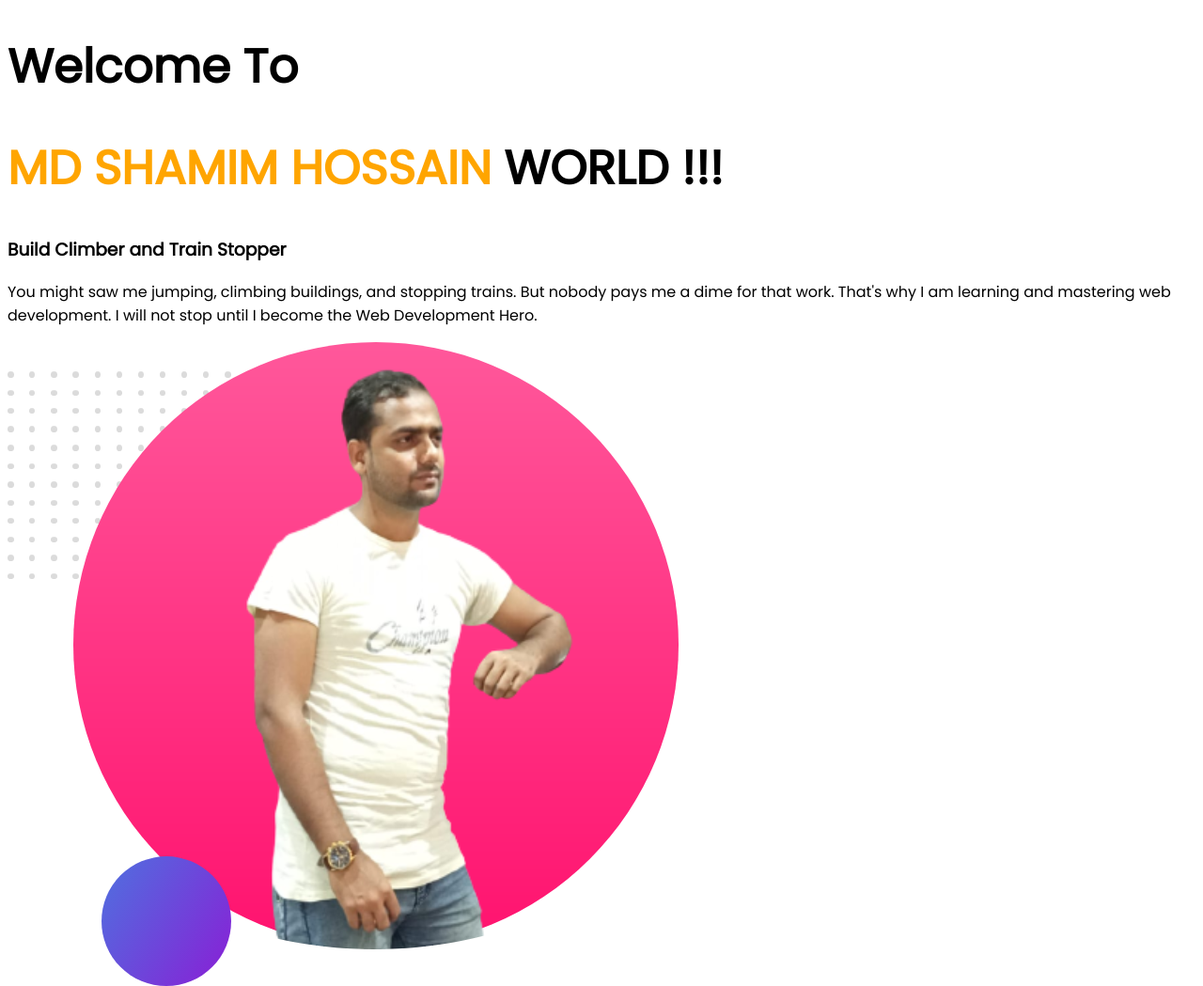
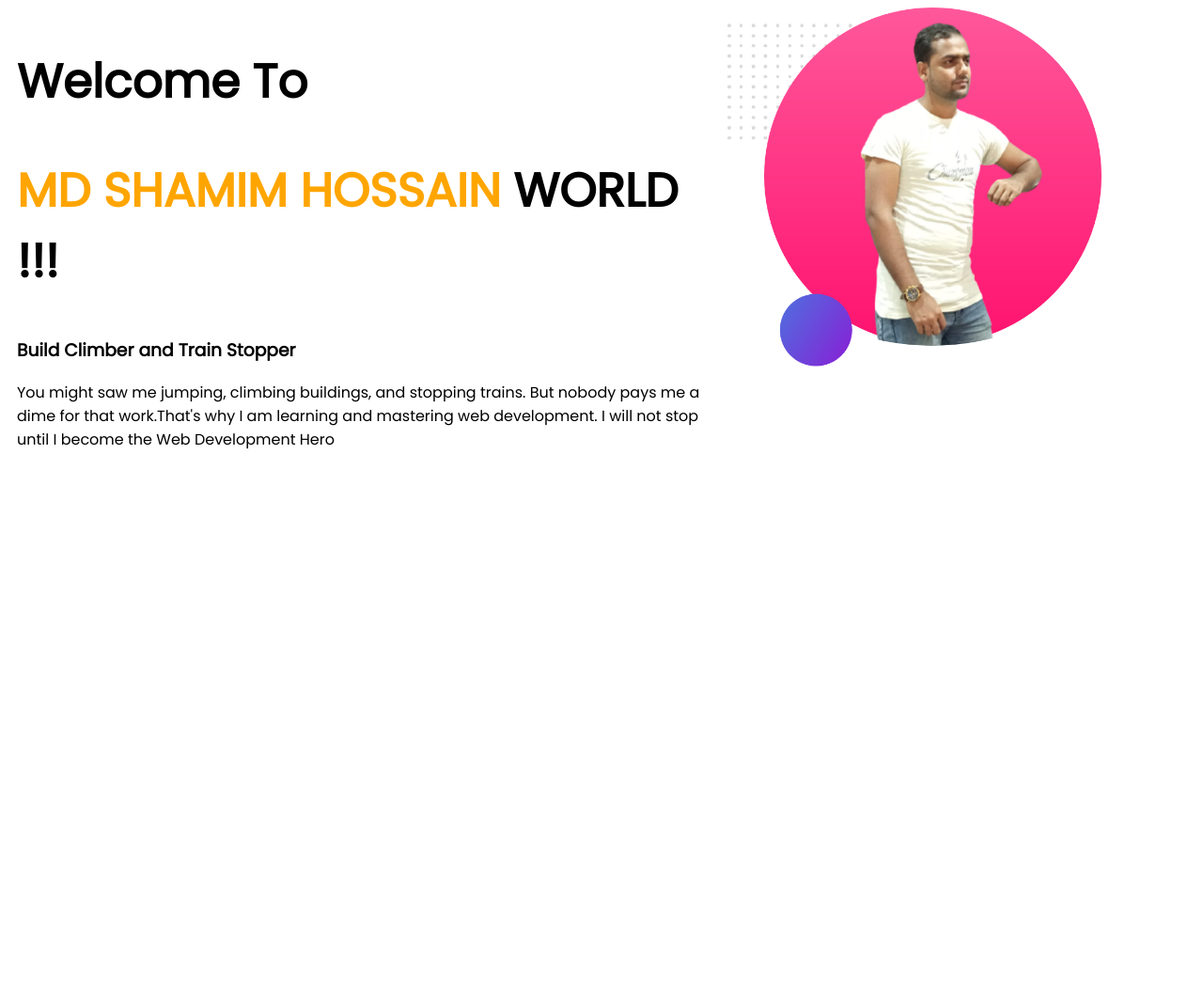
Before and after one commit to sl243/developer-portfolio, a plain HTML site: page index.html in a window 1280 px wide. Shown: the whole page at 94% size. After the commit the page ends 800 px from the top, so only its background shows below. Drawn offline with Linux system fonts and the light colour scheme.

Commit message:
section added

```diff
--- a/index.html
+++ b/index.html
@@ -1,5 +1,6 @@
 <!DOCTYPE html>
 <html lang="en">
+
 <head>
     <meta charset="UTF-8">
     <meta http-equiv="X-UA-Compatible" content="IE=edge">
@@ -10,11 +11,22 @@
     <link href="https://fonts.googleapis.com/css2?family=Poppins&display=swap" rel="stylesheet">
     <link rel="stylesheet" href="style.css">
 </head>
+
 <body>
-    <h1>Welcome To</h1>
-    <h1><span class="orange-color">MD SHAMIM HOSSAIN</span> WORLD !!!</h1>
-    <h3>Build Climber and Train Stopper</h3>
-    <p>You might saw me jumping, climbing buildings, and stopping trains. But nobody pays me a dime for that work. That's why I am learning and mastering web development. I will not stop until I become the Web Development Hero.</p>
-    <img src="images/my-bg2.png" alt="">
+    <section>
+        <div class="half-width1">
+            <h1>Welcome To</h1>
+            <h1><span class="orange-color">MD SHAMIM HOSSAIN</span> WORLD !!!</h1>
+            <h3>Build Climber and Train Stopper</h3>
+            <p>You might saw me jumping, climbing buildings, and stopping trains. But nobody pays me a dime for that
+                work.That's why I am learning and mastering web development. I will not stop until I become the Web
+                Development Hero
+            </p>
+        </div>
+        <div class="half-width2">
+            <img src="images/my-bg2.png" alt="md shamim hossain">
+        </div>
+    </section>
 </body>
+
 </html>
--- a/style.css
+++ b/style.css
@@ -1,9 +1,29 @@
-body{
+body {
     font-family: 'Poppins', sans-serif;
 }
-h1{
+
+h1 {
     font-size: 50px;
 }
-.orange-color{
+
+.orange-color {
     color: orange;
 }
+
+section {
+    display: flex;
+}
+
+.half-width1 {
+    width: 60%;
+    padding-left: 10px;
+}
+
+.half-width2 {
+    width: 40%;
+    padding-left: 10px;
+}
+
+.half-width2 img {
+    width: 80%;
+}
```
